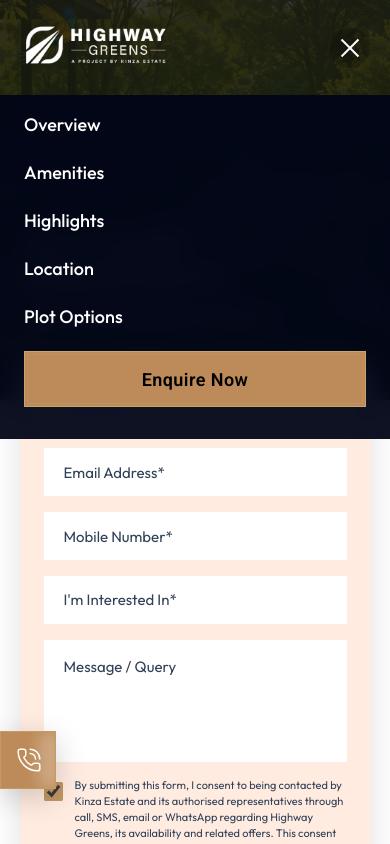
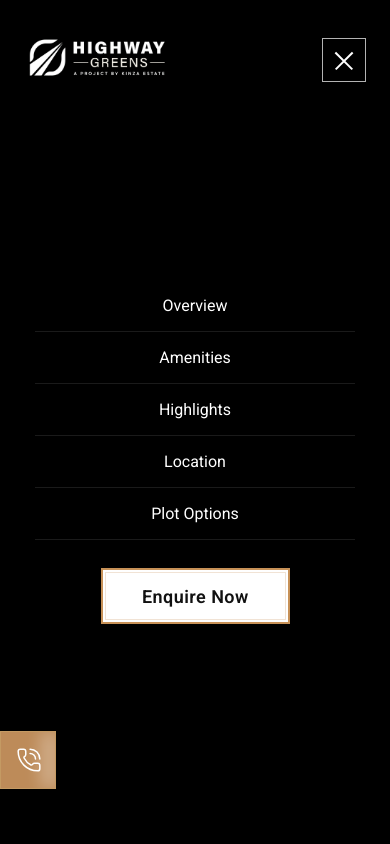
Before and after one commit to ritzdevelopers/highway-greens-website, a Next.js app: page /project in a window 390 px wide. Both pictures are taken after a click on the button 350 px from the left and 47 px from the top of the page. Shown: the top 844 px of the page. Built offline with nearby package versions, Linux system fonts and the light colour scheme.

Commit message:
Update responsive layouts and animations

```diff
--- a/src/components/HighlightsSection/HighlightsSection.tsx
+++ b/src/components/HighlightsSection/HighlightsSection.tsx
@@ -321,14 +321,24 @@ export default function HighlightsSection() {
 
 
                         {/* Right Column */}
-                        <div className="grid gap-8 pt-10 lg:grid-cols-[48%_52%] lg:pt-14 md:pr-12 pr-2">
-
+                        <div
+                            className="
+    grid
+    gap-8
+    lg:grid-cols-[48%_52%]
+    pt-20
+    lg:pr-4
+    xl:pr-8
+    lg:h-[clamp(560px,calc(100vh-140px),760px)]
+  "
+                        >
                             {/* Large Image */}
                             <motion.div
                                 initial={{ opacity: 0, y: 40 }}
                                 whileInView={{ opacity: 1, y: 0 }}
-                                viewport={{ once: true }}
+                                viewport={{ once: true, amount: 0.2 }}
                                 transition={{ duration: 0.6 }}
+                                className="h-full w-full"
                             >
                                 <AnimatedImage
                                     src="/highlight-main.jpg"
@@ -339,30 +349,27 @@ export default function HighlightsSection() {
                                     delay={0.2}
                                     hoverScale={1.03}
                                     wrapperClassName="
-                    mx-auto
-                    w-full
-                    max-w-[420px]
-                    lg:max-w-none
-                  "
+        h-full
+        w-full
+      "
                                 />
                             </motion.div>
-
 
                             {/* Highlight Items */}
                             <motion.div
                                 initial={{ opacity: 0, x: 40 }}
                                 whileInView={{ opacity: 1, x: 0 }}
-                                viewport={{ once: true }}
+                                viewport={{ once: true, amount: 0.2 }}
                                 transition={{ duration: 0.6 }}
                                 className="
-                  max-h-[480px]
-                  overflow-y-auto
-                  pr-2
-                  sm:max-h-[550px]
-                  lg:h-[670px]
-                  lg:max-h-none
-                  lg:pr-4
-                "
+      h-full
+      min-h-0
+      overflow-y-auto
+      pr-4
+      scrollbar-thin
+      scrollbar-thumb-[#c79157]
+      scrollbar-track-transparent
+    "
                             >
                                 {highlights.map((item, index) => (
                                     <HighlightItem
@@ -371,7 +378,6 @@ export default function HighlightsSection() {
                                     />
                                 ))}
                             </motion.div>
-
                         </div>
 
                     </div>
--- a/src/components/Navbar.tsx
+++ b/src/components/Navbar.tsx
@@ -155,7 +155,7 @@ export default function Navbar({ links }: NavbarProps) {
               transition={{ duration: 0.3, ease: "easeOut" }}
               className="flex min-h-full flex-col items-center justify-center px-6"
             >
-              <nav className="flex w-full max-w-sm flex-col items-center">
+              <nav className="flex w-full max-w-sm flex-col items-center mb-5">
                 {links.map((link, index) => (
                   <motion.div
                     key={link.href}
--- a/src/components/PricingSection.tsx
+++ b/src/components/PricingSection.tsx
@@ -23,7 +23,7 @@ export default function PricingSection({
         via-[#FDFDFD]
         to-white
         py-8
-        lg:py-10
+        lg:py-15
         px-2
       "
     >
--- a/src/components/project/Footer.tsx
+++ b/src/components/project/Footer.tsx
@@ -130,31 +130,68 @@ export default function Footer() {
             </div>
 
             {/* Bottom Bar */}
-            <div className="border-t border-[#3a4d42]">
-                <div className="max-w-7xl mx-auto px-6 py-6 flex flex-col md:flex-row items-center justify-between gap-4">
+            <div className="border-t border-[#3a4d42] bg-[#22382d]">
+                <div className="mx-auto flex max-w-7xl items-center justify-between px-6 py-4 sm:px-8">
 
-                    <p className="text-xs sm:text-sm text-[#d6d6d6] text-center md:text-left">
+                    {/* Copyright */}
+                    <p className="font-roboto text-[10px] leading-5 text-[#e1e1e1] sm:text-xs">
                         {footerData.copyright}
                     </p>
 
-                    <div className="flex items-center gap-4 sm:gap-6 text-xs sm:text-sm">
+                    {/* Right Actions */}
+                    <div className="flex shrink-0 items-center gap-4">
+
+                        {/* WhatsApp */}
                         <Link
-                            href="/privacy-policy"
-                            className="transition-colors duration-300 hover:text-[#d7b08d]"
+                            href="#"
+                            aria-label="WhatsApp"
+                            className="
+          flex
+          h-10
+          w-10
+          items-center
+          justify-center
+          rounded-full
+          bg-[#25D366]
+          text-white
+          transition-transform
+          duration-300
+          hover:scale-105
+        "
                         >
-                            Privacy Policy
+                            <svg
+                                viewBox="0 0 24 24"
+                                className="h-5 w-5 fill-current"
+                                aria-hidden="true"
+                            >
+                                <path d="M20.52 3.48A11.82 11.82 0 0 0 12.05 0C5.52 0 .2 5.32.2 11.85c0 2.09.55 4.13 1.6 5.92L.1 24l6.38-1.67a11.86 11.86 0 0 0 5.57 1.39h.01c6.53 0 11.85-5.32 11.85-11.85 0-3.17-1.24-6.15-3.39-8.39Zm-8.47 18.2h-.01a9.83 9.83 0 0 1-5.01-1.37l-.36-.21-3.79.99 1.01-3.7-.23-.38a9.82 9.82 0 0 1-1.51-5.16C2.15 6.42 6.57 2 12.05 2c2.65 0 5.14 1.03 7.01 2.91a9.84 9.84 0 0 1 2.9 7c0 5.48-4.43 9.77-9.91 9.77Zm5.39-7.34c-.3-.15-1.77-.87-2.05-.97-.27-.1-.47-.15-.67.15-.2.3-.77.97-.95 1.17-.17.2-.35.22-.65.07-.3-.15-1.27-.47-2.42-1.5-.89-.79-1.49-1.77-1.67-2.07-.17-.3-.02-.46.13-.61.13-.13.3-.35.45-.52.15-.17.2-.3.3-.5.1-.2.05-.37-.02-.52-.07-.15-.67-1.62-.92-2.22-.24-.58-.49-.5-.67-.51h-.57c-.2 0-.52.07-.8.37-.27.3-1.05 1.03-1.05 2.5s1.08 2.9 1.23 3.1c.15.2 2.13 3.25 5.16 4.56.72.31 1.28.49 1.72.63.72.23 1.38.2 1.9.12.58-.09 1.77-.72 2.02-1.42.25-.7.25-1.3.17-1.42-.07-.12-.27-.2-.57-.35Z" />
+                            </svg>
                         </Link>
 
-                        <span className="text-[#6c7d73]">|</span>
+                        {/* Help */}
+                        <button
+                            type="button"
+                            aria-label="Help"
+                            className="
+          flex
+          h-6
+          w-6
+          items-center
+          justify-center
+          rounded-full
+          bg-white
+          text-[#22382d]
+          transition-transform
+          duration-300
+          hover:scale-105
+        "
+                        >
+                            <span className="text-[13px] font-bold leading-none">
+                                ?
+                            </span>
+                        </button>
 
-                        <Link
-                            href="/terms-and-conditions"
-                            className="transition-colors duration-300 hover:text-[#d7b08d]"
-                        >
-                            Terms & Conditions
-                        </Link>
                     </div>
-
                 </div>
             </div>
         </footer>
--- a/src/components/project/Location.tsx
+++ b/src/components/project/Location.tsx
@@ -38,18 +38,24 @@ export default function Location() {
       ref={sectionRef}
       className="relative overflow-hidden bg-white py-5 lg:py-14"
     >
-      {/* Background Pattern */}
-      <div className="pointer-events-none absolute inset-0 opacity-60">
-        <div className="absolute inset-0 bg-[linear-gradient(35deg,transparent_48%,#eeeeee_49%,transparent_50%),linear-gradient(145deg,transparent_48%,#eeeeee_49%,transparent_50%)] bg-[length:280px_280px]" />
-      </div>
+      <div
+        className="
+    pointer-events-none
+    absolute
+    inset-0
+    bg-[url('/location-pattern.png')]
+    bg-cover
+    bg-center
+    bg-no-repeat
+  "
+      />
 
       <div className="relative z-10 mx-auto max-w-8xl sm:px-6 lg:px-20 px-5">
         {/* ================= HEADER ================= */}
         <div className="mx-auto max-w-[1200px] text-center">
           {/* Location */}
           <p
-            className={`text-lg sm:text-xl tracking-[3px] text-[#222] transition-all duration-700 ${
-              visible
+            className={`text-lg sm:text-xl tracking-[3px] text-[#222] transition-all duration-700 ${visible
               ? "translate-y-0 opacity-100"
               : "translate-y-5 opacity-0"
               }`}
@@ -59,8 +65,7 @@ export default function Location() {
 
           {/* Heading */}
           <h2
-            className={`mt-3 text-2xl font-normal tracking-[-1.5px] text-[#111] transition-all delay-100 duration-700 md:text-3xl lg:text-[48px] ${
-              visible
+            className={`mt-3 text-2xl font-normal tracking-[-1.5px] text-[#111] transition-all delay-100 duration-700 md:text-3xl lg:text-[48px] ${visible
               ? "translate-y-0 opacity-100"
               : "translate-y-8 opacity-0"
               }`}
@@ -70,8 +75,7 @@ export default function Location() {
 
           {/* Description */}
           <p
-            className={`mx-auto mt-3 md:mt-5 max-w-[1000px] text-sm sm:text-base leading-7 text-[#666] transition-all delay-200 duration-700 lg:text-[16px] ${
-              visible
+            className={`mx-auto mt-3 md:mt-5 max-w-[1000px] text-sm sm:text-base leading-7 text-[#666] transition-all delay-200 duration-700 lg:text-[16px] ${visible
               ? "translate-y-0 opacity-100"
               : "translate-y-6 opacity-0"
               }`}
@@ -85,8 +89,7 @@ export default function Location() {
 
         {/* ================= MAP SECTION ================= */}
         <div
-          className={`mt-5 md:mt-10 border border-[#cfcfcf] p-2 transition-all delay-300 duration-1000 ${
-            visible
+          className={`mt-5 md:mt-10 border border-[#cfcfcf] p-2 transition-all delay-300 duration-1000 ${visible
             ? "translate-y-0 scale-100 opacity-100"
             : "translate-y-10 scale-[0.98] opacity-0"
             }`}
@@ -105,8 +108,7 @@ export default function Location() {
 
               {/* ================= CUSTOM LOCATION PIN ================= */}
               <div
-                className={`absolute left-[46%] top-1/2 -translate-x-1/2 -translate-y-1/2 transition-all delay-700 duration-700 ${
-                  visible
+                className={`absolute left-[46%] top-1/2 -translate-x-1/2 -translate-y-1/2 transition-all delay-700 duration-700 ${visible
                   ? "scale-100 opacity-100"
                   : "scale-0 opacity-0"
                   }`}
@@ -138,8 +140,7 @@ export default function Location() {
 
             {/* ================= CONNECTIVITY CARD ================= */}
             <div
-              className={`relative lg:absolute lg:left-7 lg:top-10 w-full lg:w-[410px] bg-[#173223] p-5 text-white shadow-xl transition-all delay-500 duration-700 ${
-                visible
+              className={`relative lg:absolute lg:left-7 lg:top-10 w-full lg:w-[410px] bg-[#173223] p-5 text-white shadow-xl transition-all delay-500 duration-700 ${visible
                 ? "translate-x-0 opacity-100"
                 : "-translate-x-10 opacity-0"
                 }`}
@@ -152,8 +153,7 @@ export default function Location() {
                 {connectivityData.map((item, index) => (
                   <p
                     key={item}
-                    className={`text-sm sm:text-base leading-6 transition-all duration-500 ${
-                      visible
+                    className={`text-sm sm:text-base leading-6 transition-all duration-500 ${visible
                       ? "translate-x-0 opacity-100"
                       : "-translate-x-3 opacity-0"
                       }`}
@@ -169,21 +169,38 @@ export default function Location() {
 
             {/* ================= STRATEGIC CARD ================= */}
             <div
-              className={`relative lg:absolute lg:bottom-5 lg:right-6 w-full lg:max-w-[485px] bg-black/65 bg-backup-blur px-5 py-6 text-white backdrop-blur-[2px] transition-all delay-700 duration-700 ${
-                visible
+              className={`relative lg:absolute lg:bottom-5 lg:right-6 w-full lg:max-w-[485px]
+    overflow-hidden
+    border border-white/20
+    bg-black/55
+    px-5 py-6
+    text-white
+    backdrop-blur-[3px]
+    backdrop-saturate-150
+    shadow-[0_10px_40px_rgba(0,0,0,0.22)]
+    transition-all
+    delay-700
+    duration-700
+    ${visible
                   ? "translate-x-0 opacity-100"
                   : "translate-x-10 opacity-0"
                 }`}
             >
-              <div className="flex flex-wrap items-baseline gap-2">
-                <span className="text-3xl sm:text-4xl font-normal">
+              {/* Glass highlight */}
+              <div className="pointer-events-none absolute inset-0 bg-gradient-to-br from-white/[0.08] via-transparent to-transparent" />
+
+              <div className="relative flex flex-wrap items-baseline gap-x-2 gap-y-0">
+                <span className="text-3xl font-normal sm:text-4xl">
                   Strategic
                 </span>
 
-                <span className="text-sm sm:text-base leading-6">
+                <span className="text-sm leading-6 sm:text-base">
                   Access. Peaceful
                 </span>
-                <p>Surroundings. A More Balanced Everyday Life.</p>
+
+                <p className="w-full text-sm leading-6 sm:text-base">
+                  Surroundings. A More Balanced Everyday Life.
+                </p>
               </div>
             </div>
 
--- a/src/components/project/Navbar.tsx
+++ b/src/components/project/Navbar.tsx
@@ -1,9 +1,9 @@
 "use client";
 
-import { useState } from "react";
+import { useEffect, useState } from "react";
 import Image from "next/image";
 import Link from "next/link";
-import { motion, AnimatePresence } from "framer-motion";
+import { AnimatePresence, motion } from "framer-motion";
 import type { NavLink } from "@/data/projectData";
 import MagneticButton from "../ui/ProjectAnumatedBtn";
 
@@ -13,50 +13,89 @@ type NavbarProps = {
 
 export default function Navbar({ links }: NavbarProps) {
   const [isOpen, setIsOpen] = useState(false);
+  const [showNavbar, setShowNavbar] = useState(true);
+  const [hasScrolled, setHasScrolled] = useState(false);
+
+  useEffect(() => {
+    let lastScrollY = window.scrollY;
+
+    const handleScroll = () => {
+      const currentY = window.scrollY;
+
+      if (currentY <= 10) {
+        setShowNavbar(true);
+        setHasScrolled(false);
+      } else {
+        setHasScrolled(true);
+        setShowNavbar(currentY < lastScrollY);
+        if (currentY > lastScrollY) setIsOpen(false);
+      }
+
+      lastScrollY = currentY;
+    };
+
+    window.addEventListener("scroll", handleScroll, { passive: true });
+
+    return () => window.removeEventListener("scroll", handleScroll);
+  }, []);
+
+  useEffect(() => {
+    document.body.style.overflow = isOpen ? "hidden" : "";
+    return () => {
+      document.body.style.overflow = "";
+    };
+  }, [isOpen]);
+
+  const menuLinks = links.filter((link) => link.label !== "Contact");
 
   return (
+    <>
+      {/* Navbar */}
       <motion.header
-      initial={{ opacity: 0, y: -40 }}
-      animate={{ opacity: 1, y: 0 }}
-      transition={{ duration: 0.6, ease: "easeOut" }}
-      className="absolute left-0 right-0 top-0 z-50 bg-transparent"
+        initial={{ y: -100 }}
+        animate={{
+          y: showNavbar ? 0 : -120,
+        }}
+        transition={{
+          duration: 0.35,
+          ease: [0.22, 1, 0.36, 1],
+        }}
+        className={`fixed inset-x-0 top-0 z-50 transition-colors duration-300 ${
+          hasScrolled && showNavbar
+            ? "bg-[#213A2D] shadow-lg"
+            : "bg-transparent"
+        }`}
       >
-      <div className="mx-auto flex max-w-8xl sm:px-6 lg:px-20 px-5 items-center justify-between py-6">
-        <Link href="/project" className="flex items-center gap-4">
+        <div className="mx-auto flex max-w-8xl items-center justify-between px-5 py-5 sm:px-6 lg:px-20 lg:py-6">
+          <Link
+            href="/project"
+            onClick={() => setIsOpen(false)}
+            className="relative z-[70]"
+          >
             <Image
               src="/logo-white.png"
               alt="Highway Greens"
               width={180}
               height={70}
-            className="h-auto w-[150px] md:w-[180px] object-contain"
+              className="h-auto w-[150px] object-contain md:w-[180px]"
               priority
             />
           </Link>
 
-        {/* Desktop Links */}
+          {/* Desktop Navigation */}
           <nav className="hidden items-center gap-8 lg:flex xl:gap-14">
             {links.map((link) => (
               <Link
                 key={link.href}
                 href={link.href}
-              className="
-        text-[18px]
-        font-normal
-        leading-none
-        tracking-normal
-        text-white
-        font-roboto
-        transition-colors
-        duration-300
-        hover:text-[#d8c18a]
-      "
+                className="font-roboto text-[18px] text-white transition-colors hover:text-[#d8c18a]"
               >
                 {link.label}
               </Link>
             ))}
           </nav>
 
-        {/* Desktop Action Button */}
+          {/* Desktop Button */}
           <div className="hidden lg:block">
             <MagneticButton
               text="Enquire Now"
@@ -68,60 +107,107 @@ export default function Navbar({ links }: NavbarProps) {
             />
           </div>
 
-        {/* Mobile Hamburger Toggle Button */}
+          {/* Mobile Toggle */}
           <button
-          onClick={() => setIsOpen(!isOpen)}
-          className="flex h-10 w-10 flex-col items-center justify-center gap-1.5 rounded-full bg-black/20 p-2 text-white hover:bg-black/40 lg:hidden"
-          aria-label="Toggle menu"
+            type="button"
+            onClick={() => setIsOpen((prev) => !prev)}
+            className="relative z-[70] flex h-10 w-10 items-center justify-center rounded-full bg-black/20 lg:hidden"
+            aria-label={isOpen ? "Close menu" : "Open menu"}
           >
-          <span
-            className={`h-0.5 w-6 bg-white transition-transform duration-300 ${isOpen ? "translate-y-2 rotate-45" : ""
-              }`}
+            {isOpen ? (
+              <span className="relative h-6 w-6">
+                <span className="absolute left-0 top-1/2 h-[1.5px] w-6 rotate-45 bg-white" />
+                <span className="absolute left-0 top-1/2 h-[1.5px] w-6 -rotate-45 bg-white" />
+              </span>
+            ) : (
+              <span className="flex flex-col gap-1.5">
+                <span className="h-0.5 w-6 bg-white" />
+                <span className="h-0.5 w-6 bg-white" />
+                <span className="h-0.5 w-6 bg-white" />
+              </span>
+            )}
+          </button>
+        </div>
+      </motion.header>
+
+      {/* Mobile Fullscreen Menu */}
+      <AnimatePresence>
+        {isOpen && (
+          <motion.div
+            initial={{ opacity: 0 }}
+            animate={{ opacity: 1 }}
+            exit={{ opacity: 0 }}
+            transition={{ duration: 0.3 }}
+            className="fixed inset-0 z-[60] flex min-h-[100dvh] flex-col bg-black lg:hidden"
+          >
+            {/* Menu Header */}
+            <div className="flex h-[100px] shrink-0 items-center justify-between px-6 pt-5">
+              <Image
+                src="/logo-white.png"
+                alt="Highway Greens"
+                width={180}
+                height={70}
+                className="w-[145px] object-contain"
               />
-          <span
-            className={`h-0.5 w-6 bg-white transition-opacity duration-300 ${isOpen ? "opacity-0" : ""
-              }`}
-          />
-          <span
-            className={`h-0.5 w-6 bg-white transition-transform duration-300 ${isOpen ? "-translate-y-2 -rotate-45" : ""
-              }`}
-          />
+
+              <button
+                type="button"
+                onClick={() => setIsOpen(false)}
+                className="flex h-11 w-11 items-center justify-center border border-white/70"
+                aria-label="Close menu"
+              >
+                <span className="relative h-6 w-6">
+                  <span className="absolute left-0 top-1/2 h-[1.5px] w-6 rotate-45 bg-white" />
+                  <span className="absolute left-0 top-1/2 h-[1.5px] w-6 -rotate-45 bg-white" />
+                </span>
               </button>
             </div>
 
-      {/* Mobile Menu Overlay */}
-      <AnimatePresence>
-        {isOpen && (
+            {/* Menu Links */}
+            <div className="flex flex-1 flex-col items-center justify-center px-8 pb-10">
+              <nav className="w-full max-w-[320px]">
+                {menuLinks.map((link, index) => (
                   <motion.div
-            initial={{ opacity: 0, height: 0 }}
-            animate={{ opacity: 1, height: "auto" }}
-            exit={{ opacity: 0, height: 0 }}
-            transition={{ duration: 0.3, ease: "easeInOut" }}
-            className="absolute left-0 right-0 top-full overflow-hidden bg-slate-950/95 backdrop-blur-md lg:hidden"
+                    key={link.href}
+                    initial={{ opacity: 0, y: 15 }}
+                    animate={{ opacity: 1, y: 0 }}
+                    transition={{
+                      delay: 0.1 + index * 0.06,
+                      duration: 0.35,
+                    }}
                   >
-            <div className="flex flex-col gap-5 px-6 pb-8 pt-4">
-              {links.filter(link => link.label !== "Contact").map((link) => (
                     <Link
-                  key={link.href}
                       href={link.href}
                       onClick={() => setIsOpen(false)}
-                  className="text-lg font-medium text-white transition hover:text-amber-200"
+                      className="flex h-[52px] items-center justify-center border-b border-white/10 font-roboto text-[16px] text-white transition-colors hover:text-[#caa56b]"
                     >
                       {link.label}
                     </Link>
+                  </motion.div>
                 ))}
+              </nav>
+
+              {/* Enquire */}
+              <motion.div
+                initial={{ opacity: 0, y: 15 }}
+                animate={{ opacity: 1, y: 0 }}
+                transition={{ delay: 0.45, duration: 0.35 }}
+                className="mt-7"
+              >
                 <MagneticButton
                   text="Enquire Now"
-            bgColor="#BD8B59"
-            textColor="#000"
-            hoverTextColor="#000"
-            accentColor="#caa56b"
-            hoverColor="#fff"
+                  bgColor="#fff"
+                  textColor="#111"
+                  hoverTextColor="#fff"
+                  accentColor="#c79157"
+                  hoverColor="#c79157"
+                  className="min-w-[150px] rounded-none border border-[#c79157]"
                 />
+              </motion.div>
             </div>
           </motion.div>
         )}
       </AnimatePresence>
-    </motion.header>
+    </>
   );
 }
--- a/src/components/ui/ProjectAnimateImage.tsx
+++ b/src/components/ui/ProjectAnimateImage.tsx
@@ -27,7 +27,7 @@ export default function PremiumImage({
   className = "",
   wrapperClassName = "",
   hoverScale = 1.08,
-  revealDuration = 1.1,
+  revealDuration = 0.8,
   delay = 0,
   parallax = 12,
   tilt = 4,
@@ -115,15 +115,16 @@ export default function PremiumImage({
         perspective: 1000,
       }}
     >
-      {/* Reveal Mask */}
-{/* Reveal Mask */}
+      {/* Soft Reveal Mask */}
       <motion.div
         variants={{
           hidden: {
             clipPath: "inset(0 0 0% 0)",
+            opacity: 1,
           },
           visible: {
             clipPath: "inset(0 0 100% 0)",
+            opacity: 1,
           },
         }}
         transition={{
@@ -131,7 +132,13 @@ export default function PremiumImage({
           delay,
           ease: [0.76, 0, 0.24, 1],
         }}
-  className="absolute inset-0 z-10 bg-[#caa56b]"
+        className="
+    pointer-events-none
+    absolute
+    inset-0
+    z-10
+    bg-[#caa56b]/15
+  "
       />
 
       {/* Image */}
```
Also changed, not shown: src/components/project/Journey.tsx (+62 -20 lines), public/location-pattern.png (added). Lines whose indentation alone changed are shown as unchanged.
